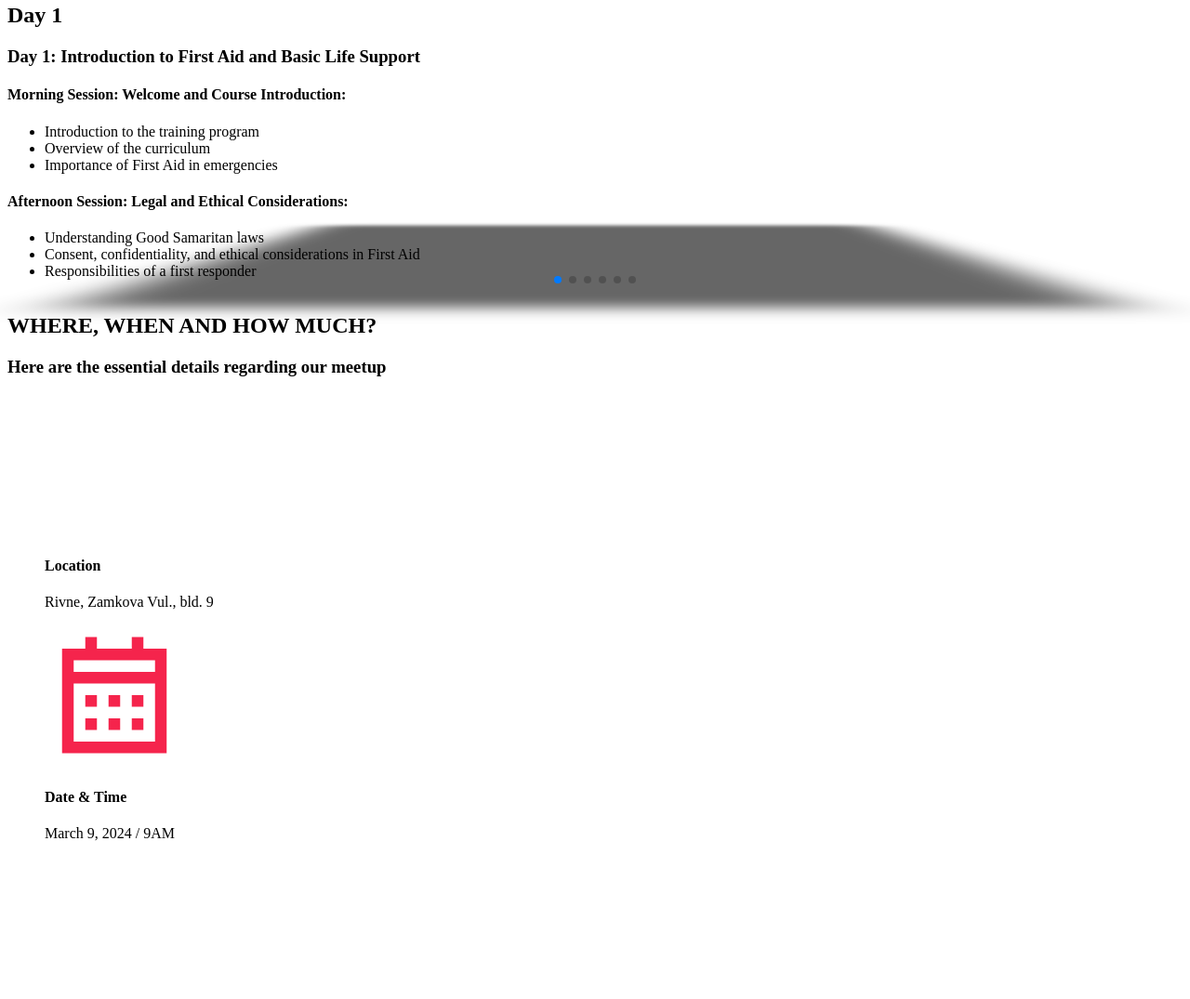
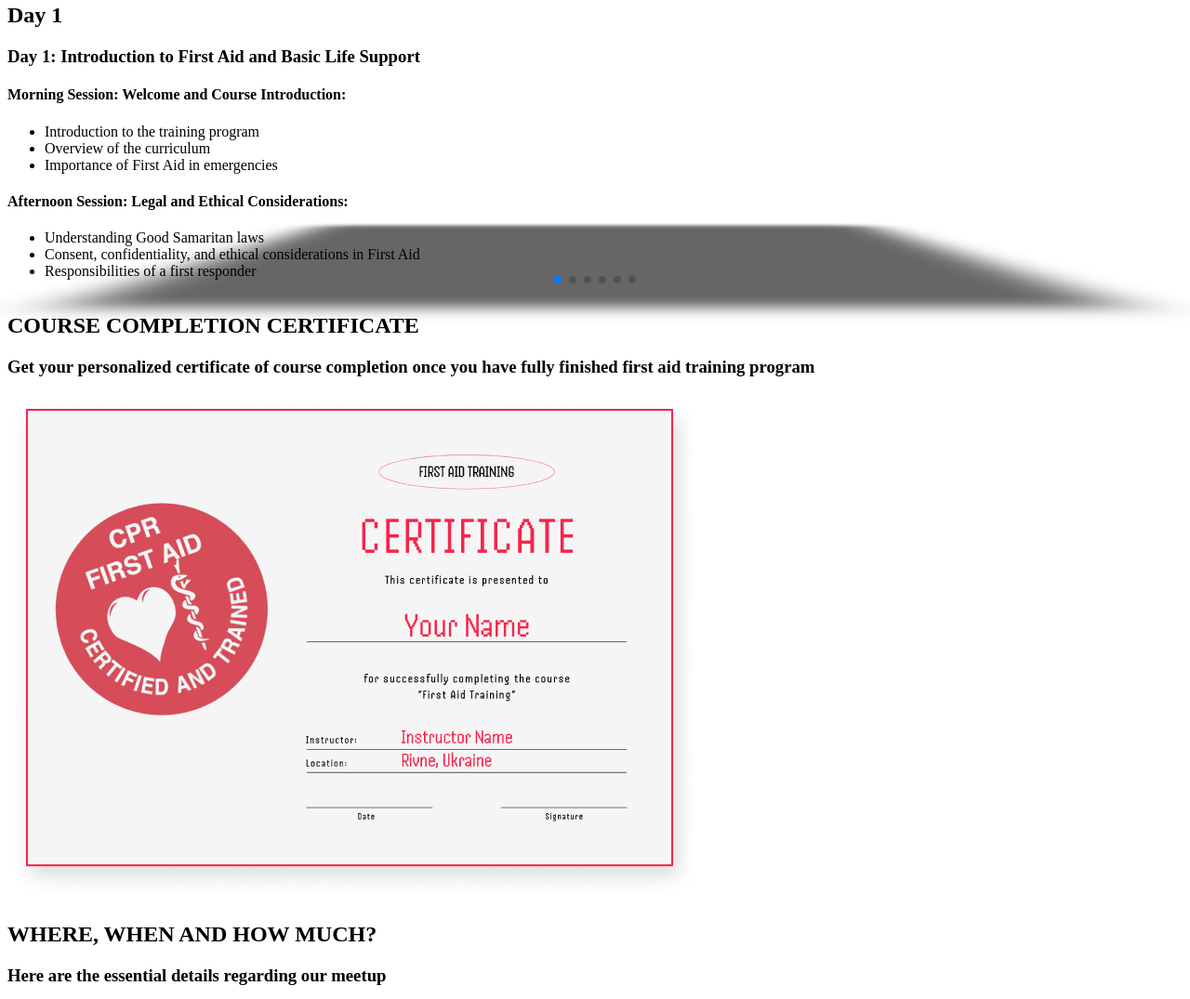
Before and after one commit to omelk0/First-Aid-Training-Landing, a website with bundled scripts: page src/index.html in a window 1280 px wide. Shown: the part 455-1530 px from the top of the page at 93% size. Built offline with nearby package versions, Linux system fonts and the light colour scheme; files whose address does not match are found by name.

Commit message:
add section 4

```diff
--- a/gulp/version.json
+++ b/gulp/version.json
@@ -1,3 +1,3 @@
 {
-    "main": "20231016220954"
+    "main": "20231016225436"
 }
--- /dev/null
+++ b/src/html/section-4.html
@@ -0,0 +1,14 @@
+<section class="section-4">
+  <div class="container">
+    <h2 class="section-4__title">COURSE COMPLETION CERTIFICATE</h2>
+    <h3 class="section-4__subtitle">
+      Get your personalized certificate of course completion once you have fully
+      finished first aid training program
+    </h3>
+    <img
+      src="img/section-4__certificate.png"
+      alt="First Aid Training Certificate"
+      class="section-4__images"
+    />
+  </div>
+</section>
--- a/src/index.html
+++ b/src/index.html
@@ -11,8 +11,12 @@
     <title>First Aid Training</title>
   </head>
   <body>
-    @@include('html/section-1.html', {}) @@include('html/section-2.html', {})
-    @@include('html/section-5.html', {}) @@include('html/section-6.html', {})
+
+    @@include('html/section-1.html', {})
+    @@include('html/section-2.html', {})
+    @@include('html/section-4.html', {})
+    @@include('html/section-5.html', {})
+    @@include('html/section-6.html', {})
 
     <script src="js/app.min.js"></script>
   </body>
--- a/src/scss/_sections.scss
+++ b/src/scss/_sections.scss
@@ -1,4 +1,5 @@
 @import "sections/section-1";
 @import "sections/section-2";
+@import 'sections/section-4';
 @import "sections/section-5";
 @import "sections/section-6";
--- /dev/null
+++ b/src/scss/sections/_section-4.scss
@@ -0,0 +1,33 @@
+.section-4 {
+  padding: 120px 0 0;
+
+  &__title {
+    text-align: center;
+    font-size: 68px;
+    font-weight: 500;
+    margin-bottom: 15px;
+
+    @media (max-width: 480px) {
+      font-size: 54px;
+    }
+  }
+
+  &__subtitle {
+    text-align: center;
+    font-size: 32px;
+    font-weight: 300;
+    max-width: 818px;
+    margin: 0 auto 55px;
+
+    @media (max-width: 480px) {
+      font-size: 26px;
+    }
+  }
+
+  &__images {
+    display: block;
+    max-width: 700px;
+    width: 100%;
+    margin: 0 auto;
+  }
+}
```
Also changed, not shown: src/img/section-4__certificate.png (added).
